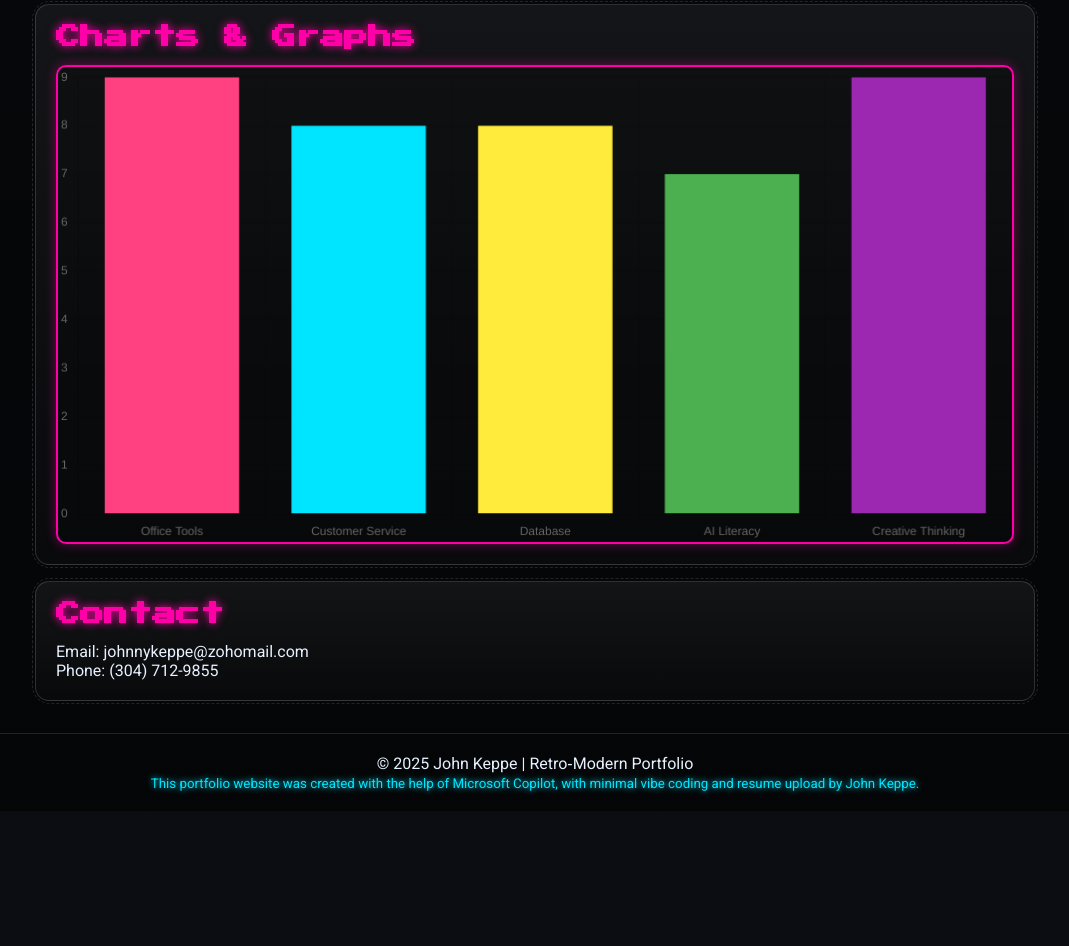
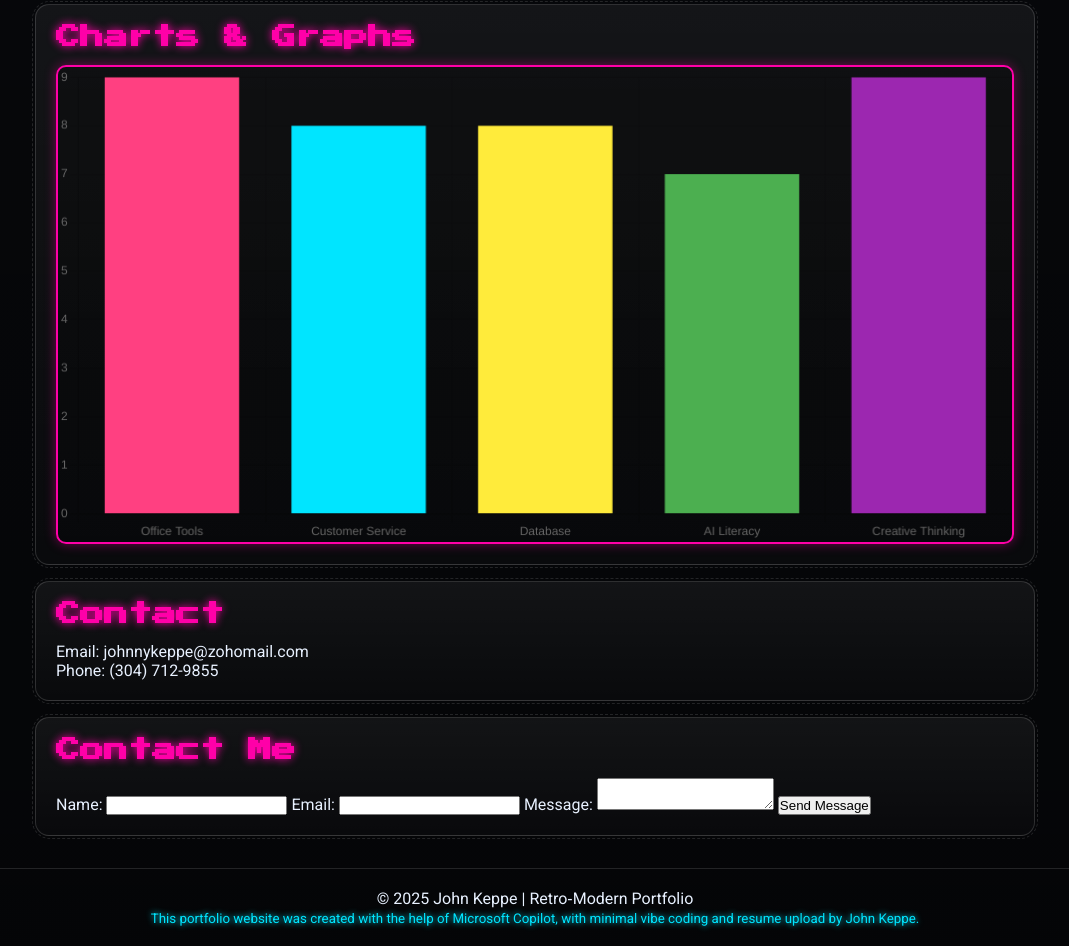
Before and after one commit to john-keppe/portfolio, a plain HTML site: page index.html in a window 1280 px wide. Shown: the part 2402-3348 px from the top of the page, without its empty margins (105-1174 px from the left). Before the commit the page ends 3213 px from the top, so only its background shows below. Drawn offline with nearby package versions, Linux system fonts and the light colour scheme.

Commit message:
Add contact section with form to index.html

```diff
--- a/index.html
+++ b/index.html
@@ -186,6 +186,22 @@
     <p>Phone: (304) 712-9855</p>
   </section>
 
+<section id="contact">
+  <h2>Contact Me</h2>
+    <form id="contact-form" method="POST" action="/.netlify/functions/sendEmail">
+      <label for="name">Name:</label>
+      <input type="text" id="name" name="name" required>
+
+      <label for="email">Email:</label>
+      <input type="email" id="email" name="email" required>
+
+      <label for="message">Message:</label>
+      <textarea id="message" name="message" required></textarea>
+
+      <button type="submit">Send Message</button>
+    </form>
+  </section>
+
   <footer>
     <p>&copy; 2025 John Keppe | Retro‑Modern Portfolio</p>
       <p><small>This portfolio website was created with the help of Microsoft Copilot, with minimal vibe coding and resume upload by John Keppe.</small></p>
```
